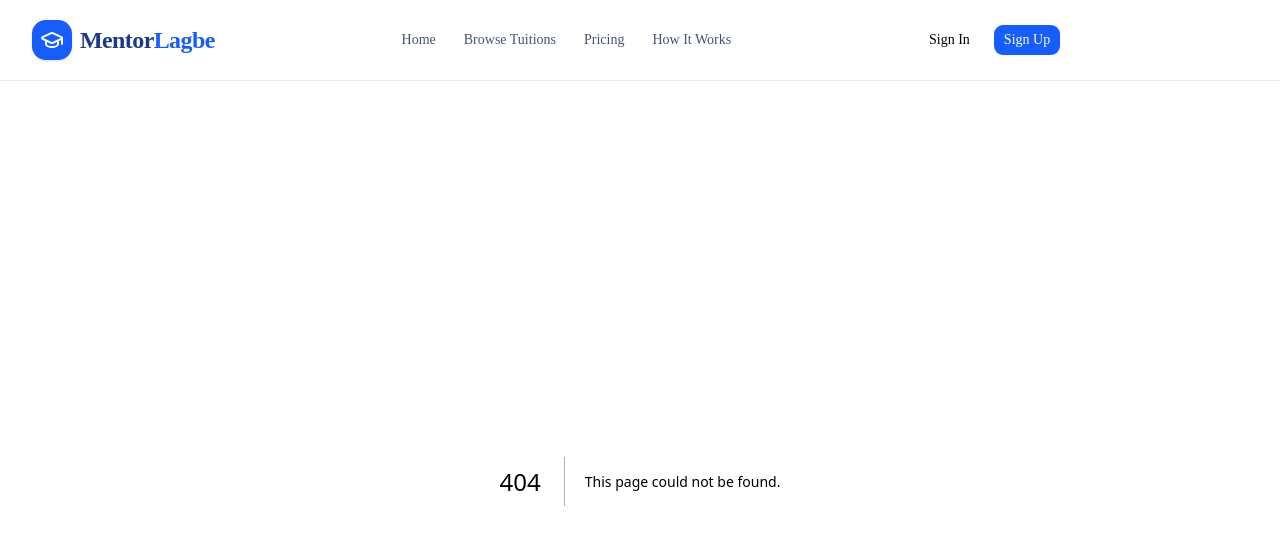
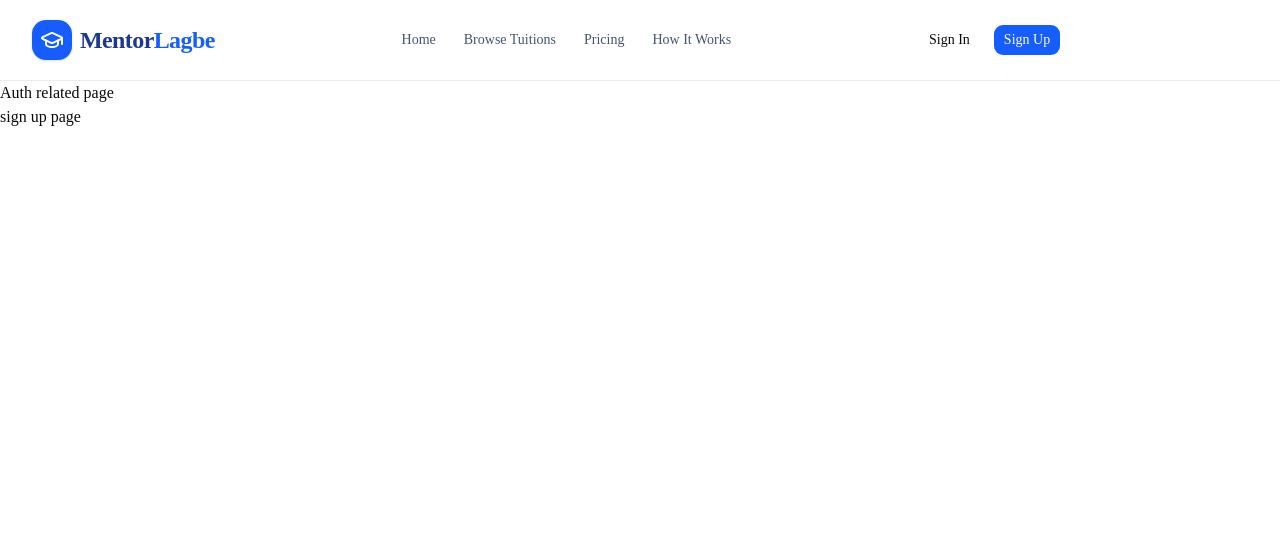
Before and after one commit to Riaz-RZ/mentorlagbe-client, a Next.js app: page /signup in a window 1280 px wide. Before the commit this address had no page. Shown: the top 544 px of the page. Built offline with nearby package versions, Linux system fonts and the light colour scheme.

Commit message:
group route created for login and signup page

```diff
--- /dev/null
+++ b/src/app/(auth)/layout.tsx
@@ -0,0 +1,11 @@
+
+const AuthLayout = ({children}) => {
+    return (
+        <>
+        <h2>Auth related page</h2>
+            {children}
+        </>
+    );
+};
+
+export default AuthLayout;
--- /dev/null
+++ b/src/app/(auth)/login/page.tsx
@@ -0,0 +1,11 @@
+import React from 'react';
+
+const LoginPage = () => {
+    return (
+        <div>
+            login page
+        </div>
+    );
+};
+
+export default LoginPage;
--- /dev/null
+++ b/src/app/(auth)/signup/page.tsx
@@ -0,0 +1,11 @@
+import React from 'react';
+
+const SignupPage = () => {
+    return (
+        <div>
+            sign up page
+        </div>
+    );
+};
+
+export default SignupPage;
--- a/src/components/shared/Navbar.tsx
+++ b/src/components/shared/Navbar.tsx
@@ -158,7 +158,7 @@ export default function Navbar({
               <Button
                 className="bg-blue-600 text-white hover:bg-blue-700"
               >
-                <Link href="/register">Sign Up</Link>
+                <Link href="/signup">Sign Up</Link>
               </Button>
             </>
           ) : (
```
